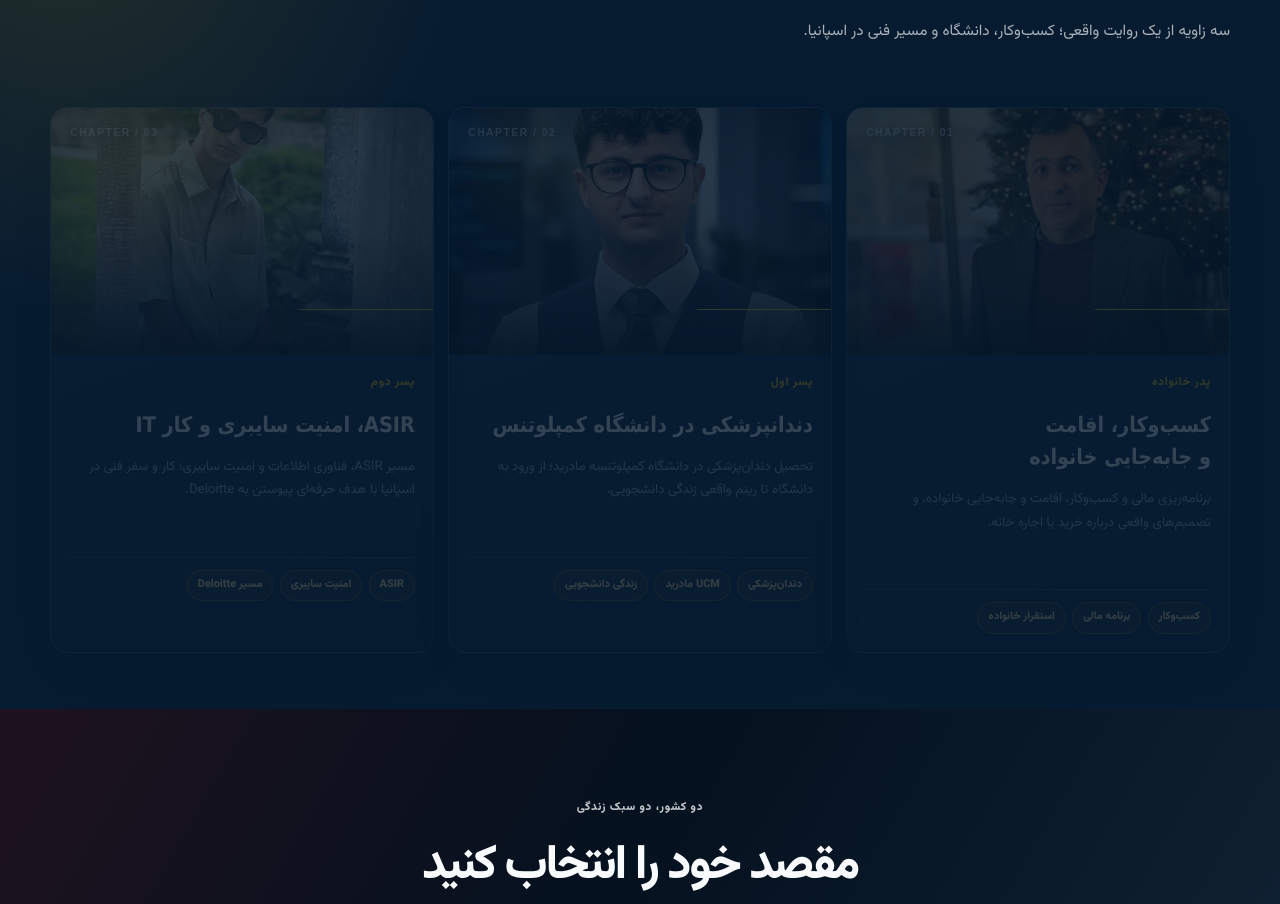
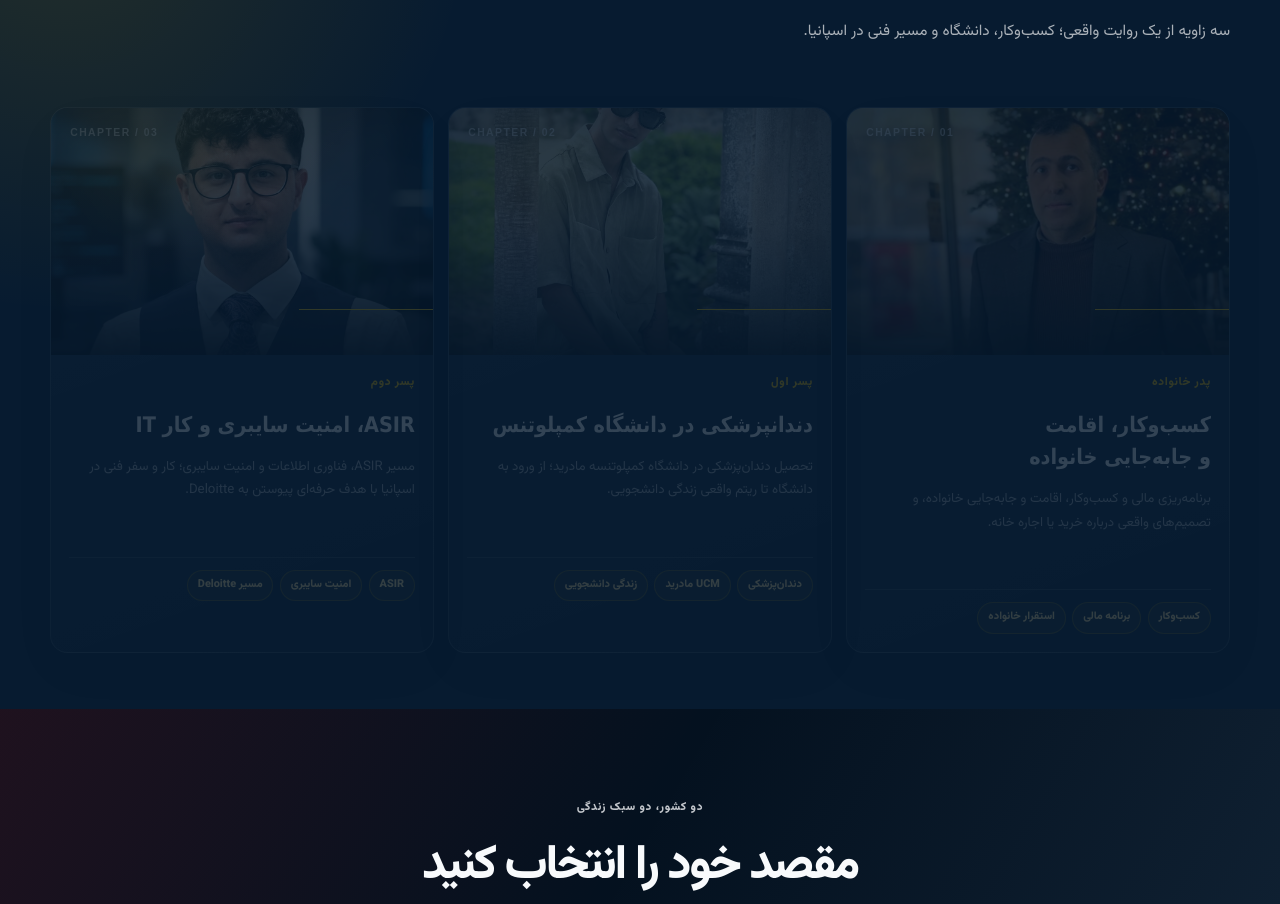
Before and after one commit to albeen-sknight/vida-familia, a React (Vite) app in the folder apps/web/: page / in a window 1280 px wide. Shown: the part 1719-2623 px from the top of the page. Built offline with nearby package versions, Linux system fonts and the light colour scheme; no server answers.

Commit message:
Fix family profile photo mapping

```diff
--- a/apps/web/src/data/siteData.ts
+++ b/apps/web/src/data/siteData.ts
@@ -30,8 +30,8 @@ export const familyMembers = [
   },
   {
     initials: "OD",
-    image: "/assets/team/alberto-saeedi.jpg",
-    imageAlt: "Alberto Saeedi",
+    image: "/assets/team/amir-saeedi.jpg",
+    imageAlt: "Amir Saeedi",
     imagePosition: "50% 34%",
     role: l("پسر اول", "Older son", "Hijo mayor"),
     title: l("دندانپزشکی در دانشگاه کمپلوتنس", "Dentistry at Complutense", "Odontología en la Complutense"),
@@ -39,9 +39,9 @@ export const familyMembers = [
   },
   {
     initials: "IT",
-    image: "/assets/team/amir-saeedi.jpg",
-    imageAlt: "Amir Saeedi",
-    imagePosition: "54% 28%",
+    image: "/assets/team/alberto-saeedi.jpg",
+    imageAlt: "Alberto Saeedi",
+    imagePosition: "50% 30%",
     role: l("پسر دوم", "Younger son", "Hijo menor"),
     title: l("ASIR، امنیت سایبری و کار IT", "ASIR, cybersecurity & IT work", "ASIR, ciberseguridad y trabajo IT"),
     note: l("مسیر فنی، مهارت‌محور و واقعیت ورود به بازار کار فناوری.", "The skills-first technical path into Spain's technology market.", "La vía técnica y práctica hacia el mercado tecnológico español."),
```
